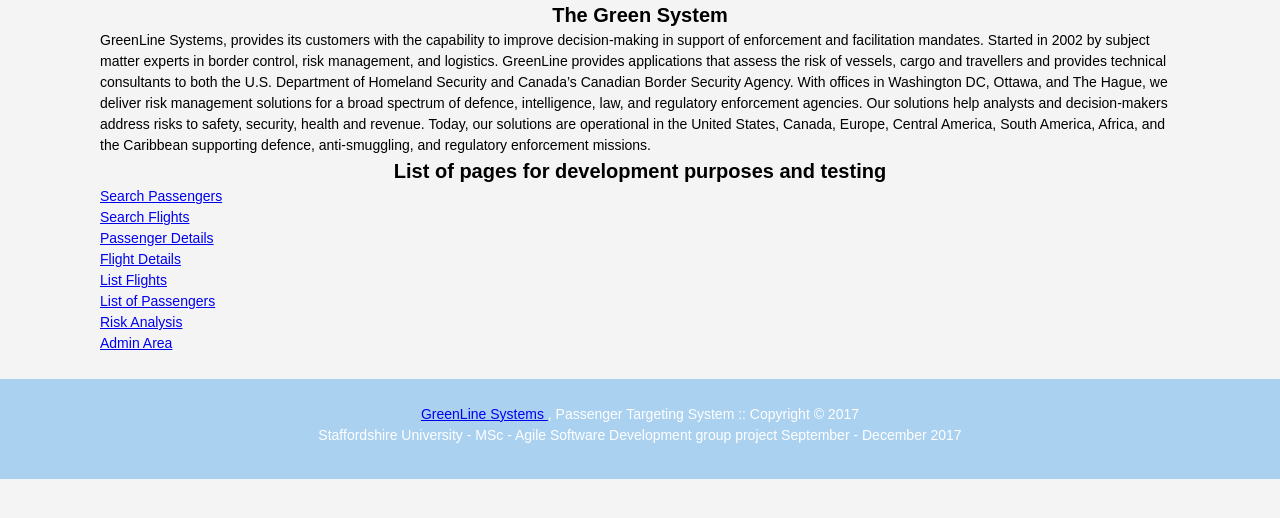
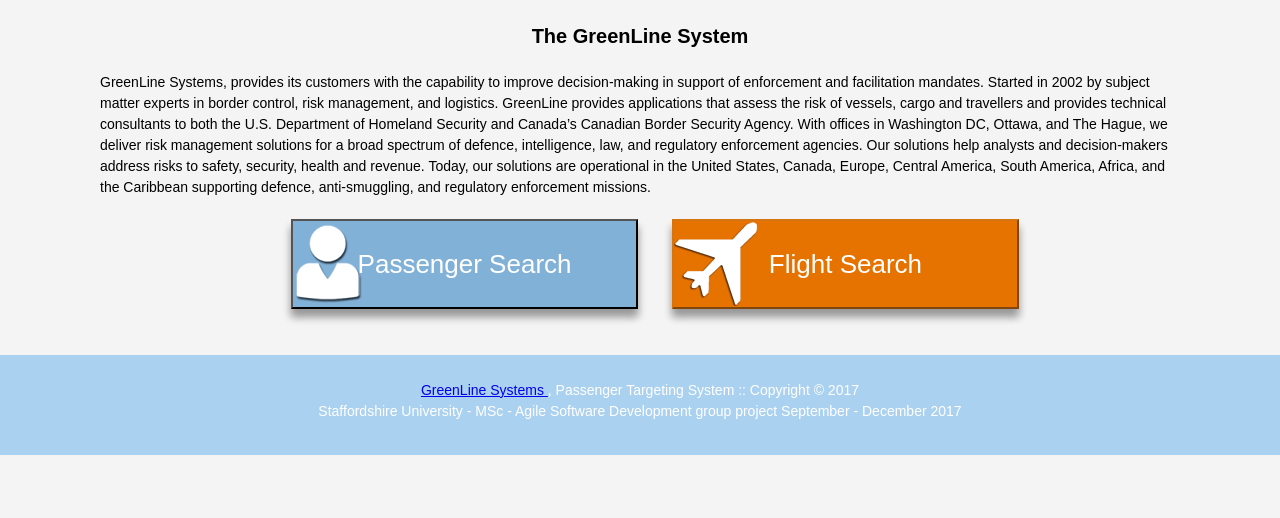
Before and after one commit to StaffsMSC-ASD/ProjectPTS, a PHP site: page /HomePage.php in a window 1280 px wide. Shown: the part 105-623 px from the top of the page. Run offline with PHP 8.4, Linux system fonts and the light colour scheme; a stand-in replaces the project's code that opens the database connection.

Commit message:
Add files via upload

```diff
--- a/siteCode/HomePage.php
+++ b/siteCode/HomePage.php
@@ -34,10 +34,11 @@
 
          <section id="boxes">
              <div class="wrapper">
-                   <h3>The Green System</h3>
+                  <br> <h3>The GreenLine System</h3>
+                  <br>
                   <div class="container">
-                     <div class="box">
-                         <p>
+
+                         <p class="wrap">
                              GreenLine Systems, provides its customers with the capability to improve decision-making in support of enforcement and facilitation mandates.
                                       Started in 2002 by subject matter experts in border control, risk management, and logistics.
 GreenLine provides applications that assess the risk of vessels, cargo and travellers and provides technical consultants to both the U.S. Department
@@ -45,22 +46,13 @@
 for a broad spectrum of defence, intelligence, law, and regulatory enforcement agencies.  Our solutions help analysts and decision-makers address risks to safety,
 security, health and revenue. Today, our solutions are operational in the United States, Canada, Europe, Central America, South America, Africa, and the Caribbean
 supporting defence, anti-smuggling, and regulatory enforcement missions.
-</p>
-<h3>List of pages for development purposes and testing</h3>
-            <ul>
-                <li><a href="searchPassenger.php">Search Passengers</a></li>
-                <li><a href="searchFlights.php">Search Flights</a></li>
-                <li><a href="PassengerDetails.php">Passenger Details</a></li>
-                <li><a href="FlightDetails.php">Flight Details</a></li>
-                <li ><a href="ListOfAllFlights.php">List Flights</a></li>
-                <li ><a href="ListOfAllPassengers.php">List of Passengers</a></li>
-                <li ><a href="RiskDetails.html"> Risk Analysis</a></li>
-                <li ><a href="AdminHome.php"> Admin Area</a></li>
+</p><br>
+            <p align="center"><a href="searchPassenger.php"><button class="btnPassenger">Passenger Search</button></a>
 
-            </ul>
-            </p></div>
+             <a href="searchFlights.php"><button class="btnFlight">Flight Search</button></a></p>
+              <br> </div>
                    </div>
-               </div>
+
        </section>
 
 
```
